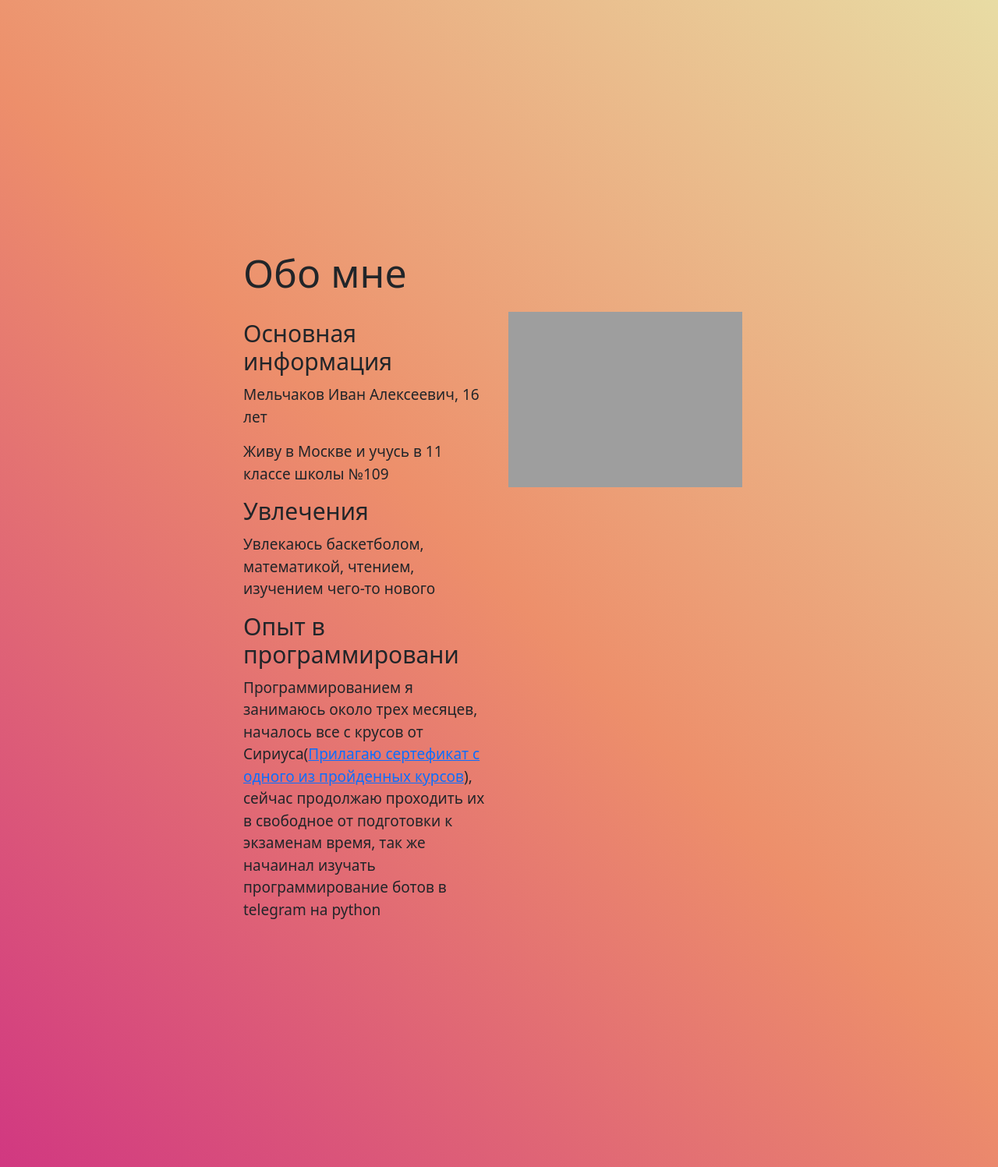
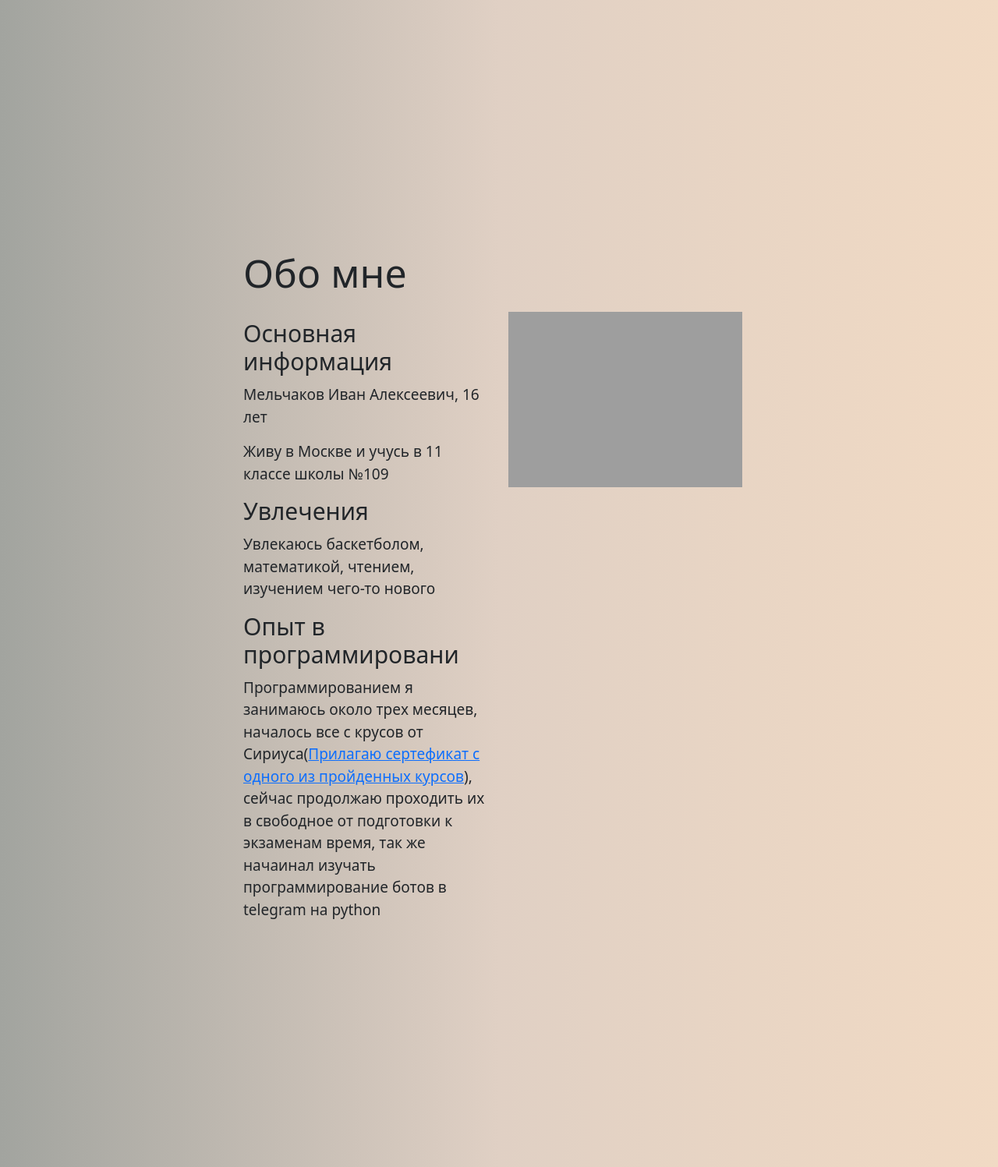
Before and after one commit to itmakesnos3nse/yandex_django, a Django app: page / in a window 1280 px wide. Shown: the whole page at 78% size. Run offline with Django 3.2, Linux system fonts and the light colour scheme; grey boxes are pictures that could not be loaded.

Commit message:
Update main.css

```diff
--- a/yandex123/main/static/main/css/main.css
+++ b/yandex123/main/static/main/css/main.css
@@ -7,8 +7,8 @@ body {
 
 #main{
     padding: 300px;
-    background: -webkit-linear-gradient(45deg, #d13881,#ed8f6b,#e8dca4);
-    background: linear-gradient(45deg, #d13881,#ed8f6b,#e8dca4);
+    background: -webkit-linear-gradient(90deg, #a2a49f,#e0d0c4,#f1dac4);
+    background: linear-gradient(90deg, #a2a49f,#e0d0c4,#f1dac4);
     min-height: 100%;
 }
 
```
